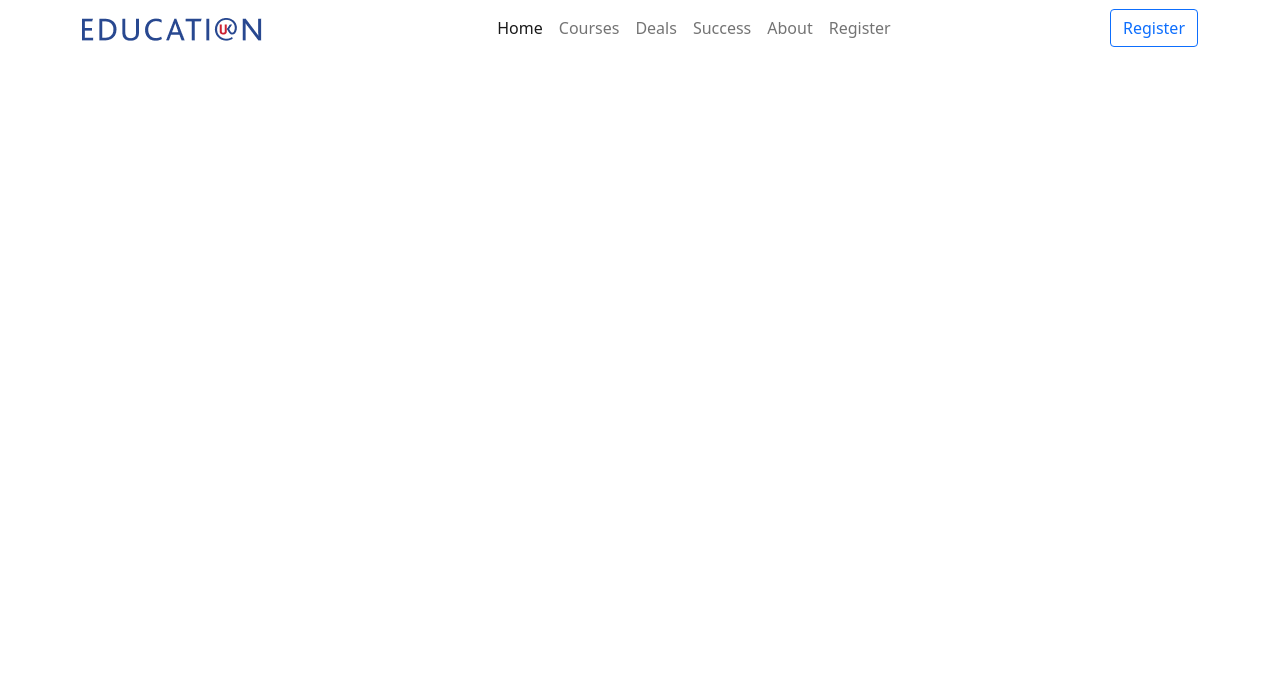
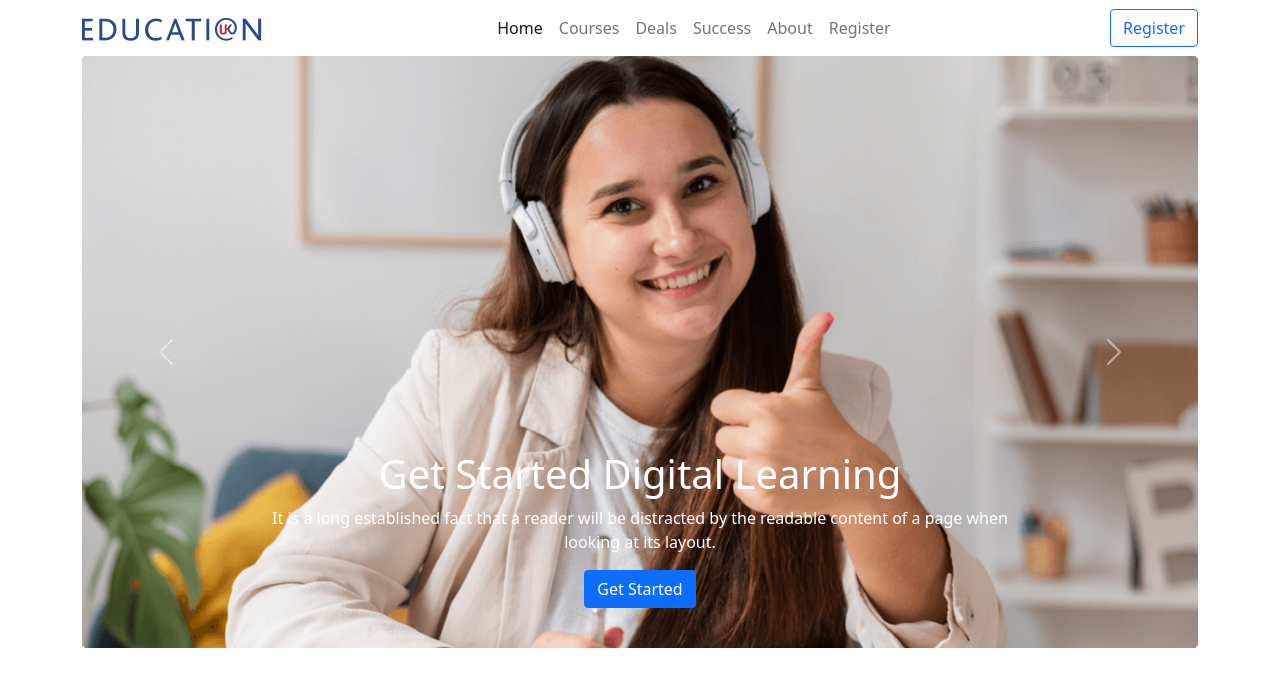
Before and after one commit to tuhin1824/EdTech-websites, a plain HTML site: page index.html in a window 1280 px wide. Drawn offline with nearby package versions, Linux system fonts and the light colour scheme.

Commit message:
added carousel

```diff
--- a/index.html
+++ b/index.html
@@ -63,5 +63,86 @@
     <!-- Header /section -->
 
 
+    <!-- Carosoul section start-->
+
+    <section>
+      <div class="container">
+        <div
+          id="carouselExampleControls"
+          class="carousel slide"
+          data-bs-ride="carousel"
+        >
+          <div class="carousel-inner">
+            <div class="carousel-item active">
+              <div class="carousel-caption d-none d-md-block">
+                <h1>Get Started Digital Learning</h1>
+                <p>
+                  It is a long established fact that a reader will be distracted
+                  by the readable content of a page when looking at its layout.
+                </p>
+                <button class="btn btn-primary">Get Started</button>
+              </div>
+              <img
+                src="images/cover/cover-1.png"
+                class="d-block w-100 img-fluid"
+                alt="image 1"
+              />
+            </div>
+            <div class="carousel-item">
+              <div class="carousel-caption d-none d-md-block">
+                <h1>Get Started Digital Learning</h1>
+                <p>
+                  It is a long established fact that a reader will be distracted
+                  by the readable content of a page when looking at its layout.
+                </p>
+                <button class="btn btn-primary">Get Started</button>
+              </div>
+              <img
+                src="images/cover/cover-2.jpg"
+                class="d-block w-100 img-fluid"
+                alt="image 2"
+              />
+            </div>
+            <div class="carousel-item">
+              <div class="carousel-caption d-none d-md-block">
+                <h1>Get Started Digital Learning</h1>
+                <p>
+                  It is a long established fact that a reader will be distracted
+                  by the readable content of a page when looking at its layout.
+                </p>
+                <button class="btn btn-primary">Get Started</button>
+              </div>
+              <img
+                src="images/cover/cover-3.jpg"
+                class="d-block w-100 img-fluid"
+                alt="image 3"
+              />
+            </div>
+          </div>
+          <button
+            class="carousel-control-prev"
+            type="button"
+            data-bs-target="#carouselExampleControls"
+            data-bs-slide="prev"
+          >
+            <span class="carousel-control-prev-icon" aria-hidden="true"></span>
+            <span class="visually-hidden">Previous</span>
+          </button>
+          <button
+            class="carousel-control-next"
+            type="button"
+            data-bs-target="#carouselExampleControls"
+            data-bs-slide="next"
+          >
+            <span class="carousel-control-next-icon" aria-hidden="true"></span>
+            <span class="visually-hidden">Next</span>
+          </button>
+        </div>
+      </div>
+    </section>
+
+    <!-- /Carosoul section -->
+
+
 </body>
 </html>
```
